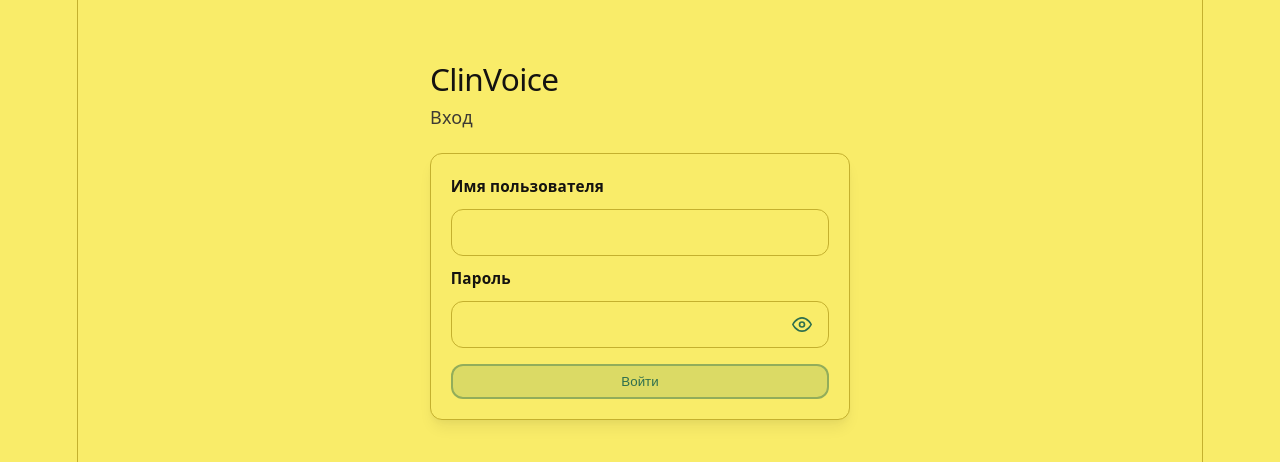
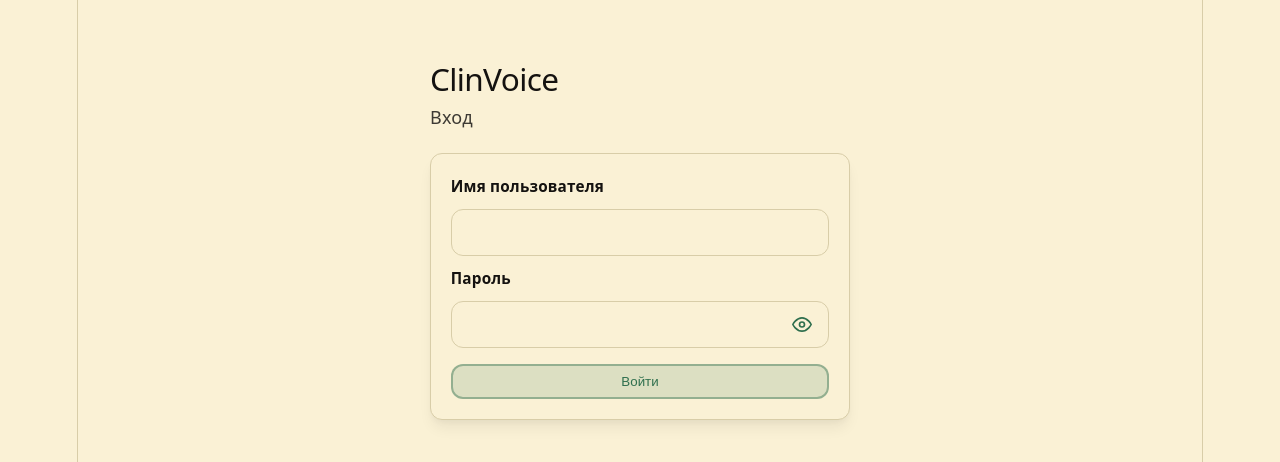
Before and after one commit to Ignitesss/ClinVoice, a Vue app in the folder frontend/: page /login in a window 1280 px wide. Shown: the top 462 px of the page. Built offline with nearby package versions, Linux system fonts and the light colour scheme; no server answers.

Commit message:
App updates

```diff
--- a/frontend/src/style.css
+++ b/frontend/src/style.css
@@ -3,16 +3,16 @@
 :root {
   --clinvoice-radius: 12px;
 
-  /* ClinVoice: жёлто-зелёная тема (#f9ec69), тёмный текст */
+  /* ClinVoice: бежево-зелёная тема, тёмный текст (не зависит от «тёмной» ОС) */
   --text: #3d3a34;
   --text-h: #141210;
-  --bg: #f9ec69;
-  --border: #c4b02e;
-  --code-bg: #f0e25a;
+  --bg: #faf1d5;
+  --border: #d8cda8;
+  --code-bg: #f2ebce;
   --accent: #2f6f4e;
   --accent-bg: rgba(47, 111, 78, 0.14);
   --accent-border: rgba(47, 111, 78, 0.42);
-  --social-bg: rgba(240, 226, 90, 0.75);
+  --social-bg: rgba(245, 238, 213, 0.9);
   --shadow:
     rgba(28, 27, 24, 0.07) 0 10px 15px -3px,
     rgba(28, 27, 24, 0.04) 0 4px 6px -2px;
@@ -24,13 +24,13 @@
   :root {
     --text: #2a2824;
     --text-h: #0f0e0c;
-    --bg: #f0e456;
-    --border: #b5a22a;
-    --code-bg: #e8d94a;
+    --bg: #f0e8cc;
+    --border: #cec29a;
+    --code-bg: #e8dfc0;
     --accent: #27624a;
     --accent-bg: rgba(39, 98, 74, 0.18);
     --accent-border: rgba(39, 98, 74, 0.48);
-    --social-bg: rgba(232, 217, 74, 0.7);
+    --social-bg: rgba(232, 224, 200, 0.7);
     --shadow:
       rgba(18, 16, 14, 0.1) 0 10px 15px -3px,
       rgba(18, 16, 14, 0.05) 0 4px 6px -2px;
```
